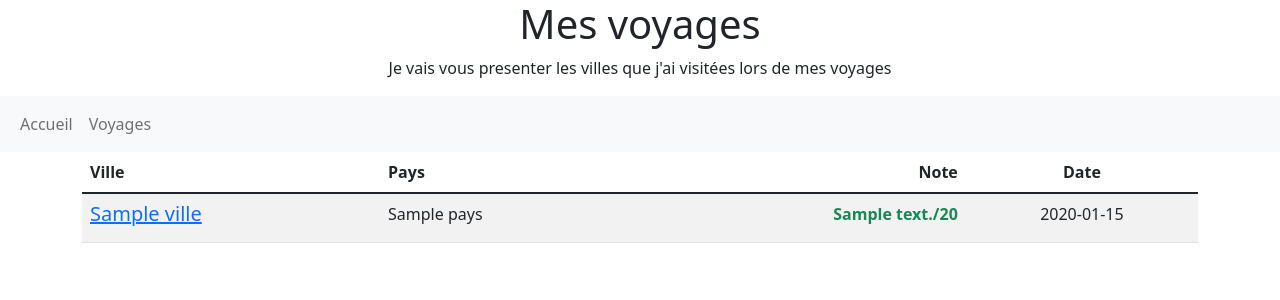
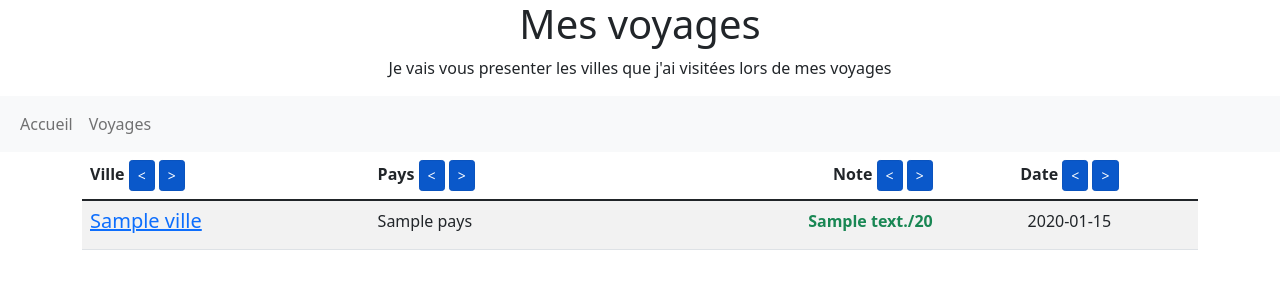
Before and after one commit to yassixx/mesvoya, a Symfony app: template templates/pages/voyages.html.twig in a window 1280 px wide. Shown: the top 300 px of the page. Run offline with Twig, Linux system fonts and the light colour scheme; the template is opened without the code that fills it: most values are stand-ins (such as "Sample title", 1, 10 or a date in 2020); some libraries are stand-ins or nearby versions.

Commit message:
Phase 9 : ORM (tri des enregistrements)

```diff
--- a/templates/pages/voyages.html.twig
+++ b/templates/pages/voyages.html.twig
@@ -4,10 +4,34 @@
     <table class ="table table-striped">
         <thead>
             <tr>
-                <th class="text-left" scope="col">Ville</th>
-                <th class="text-left" scope="col">Pays</th>
-                <th class="text-end" scope="col">Note</th>
-                <th class="text-center" scope="col">Date</th>
+                <th class="text-left" scope="col">
+                    Ville
+                    <a href="{{ path('voyages.sort', {champ:'ville', ordre:'ASC'}) }}"
+                       class="btn btn-primary btn-sm active" role="button" aria-pressed="true"><</a>
+                    <a href="{{ path('voyages.sort', {champ:'ville', ordre:'DESC'}) }}"
+                       class="btn btn-primary btn-sm active" role="button" aria-pressed="true">></a>
+                </th>
+                <th class="text-left" scope="col">
+                    Pays
+                    <a href="{{ path('voyages.sort', {champ:'pays', ordre:'ASC'}) }}"
+                       class="btn btn-primary btn-sm active" role="button" aria-pressed="true"><</a>
+                    <a href="{{ path('voyages.sort', {champ:'pays', ordre:'DESC'}) }}"
+                       class="btn btn-primary btn-sm active" role="button" aria-pressed="true">></a>
+                </th>
+                <th class="text-end" scope="col">
+                    Note
+                <a href="{{ path('voyages.sort', {champ:'note', ordre:'ASC'}) }}"
+                       class="btn btn-primary btn-sm active" role="button" aria-pressed="true"><</a>
+                    <a href="{{ path('voyages.sort', {champ:'note', ordre:'DESC'}) }}"
+                       class="btn btn-primary btn-sm active" role="button" aria-pressed="true">></a>
+                </th>
+                <th class="text-center" scope="col">
+                    Date
+                <a href="{{ path('voyages.sort', {champ:'datecreation', ordre:'ASC'}) }}"
+                       class="btn btn-primary btn-sm active" role="button" aria-pressed="true"><</a>
+                    <a href="{{ path('voyages.sort', {champ:'datecreation', ordre:'DESC'}) }}"
+                       class="btn btn-primary btn-sm active" role="button" aria-pressed="true">></a>
+                </th>
             </tr>
         </thead>
         <tbody>
```
Also changed, not shown: src/Controller/VoyagesController.php (+14 -1 lines), src/Repository/VisiteRepository.php (+14 -0 lines).
